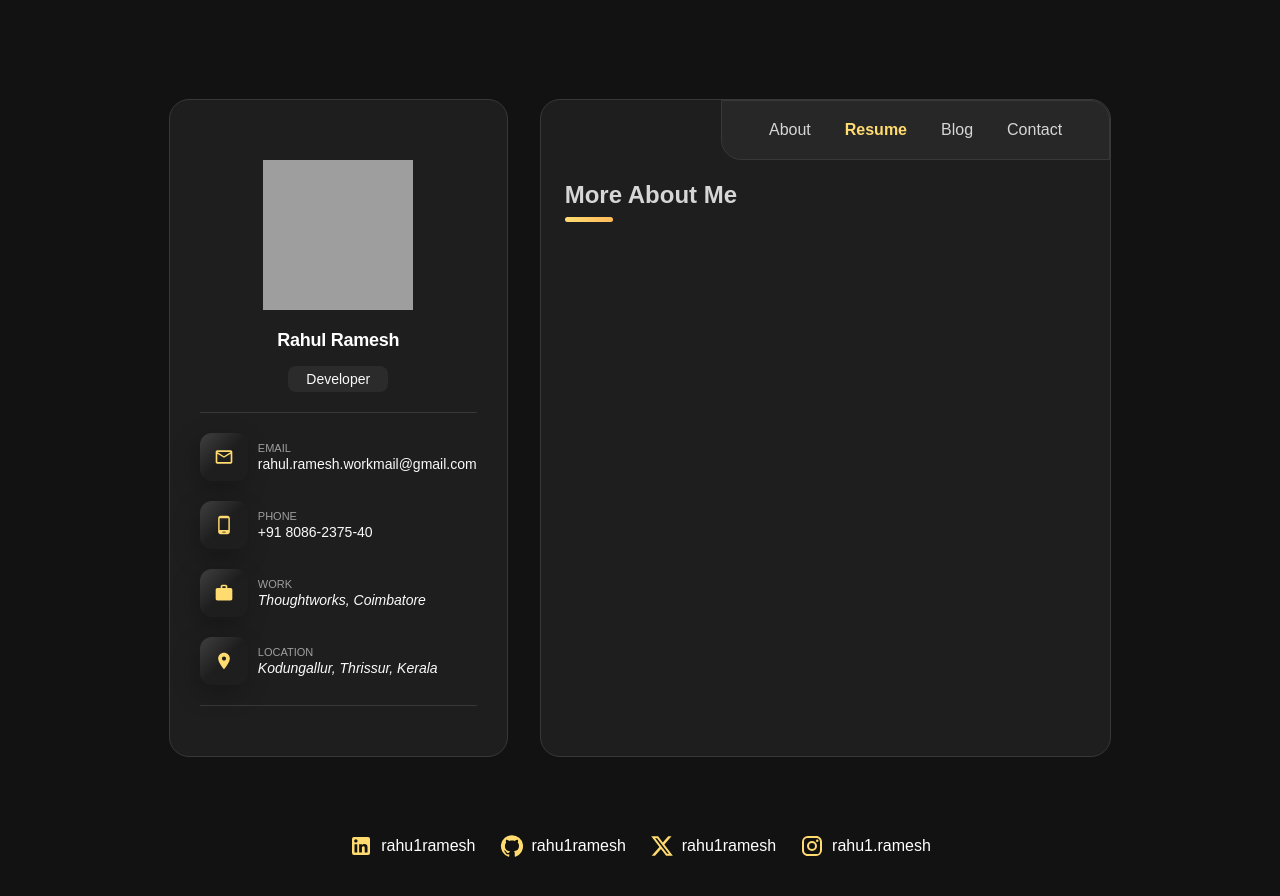
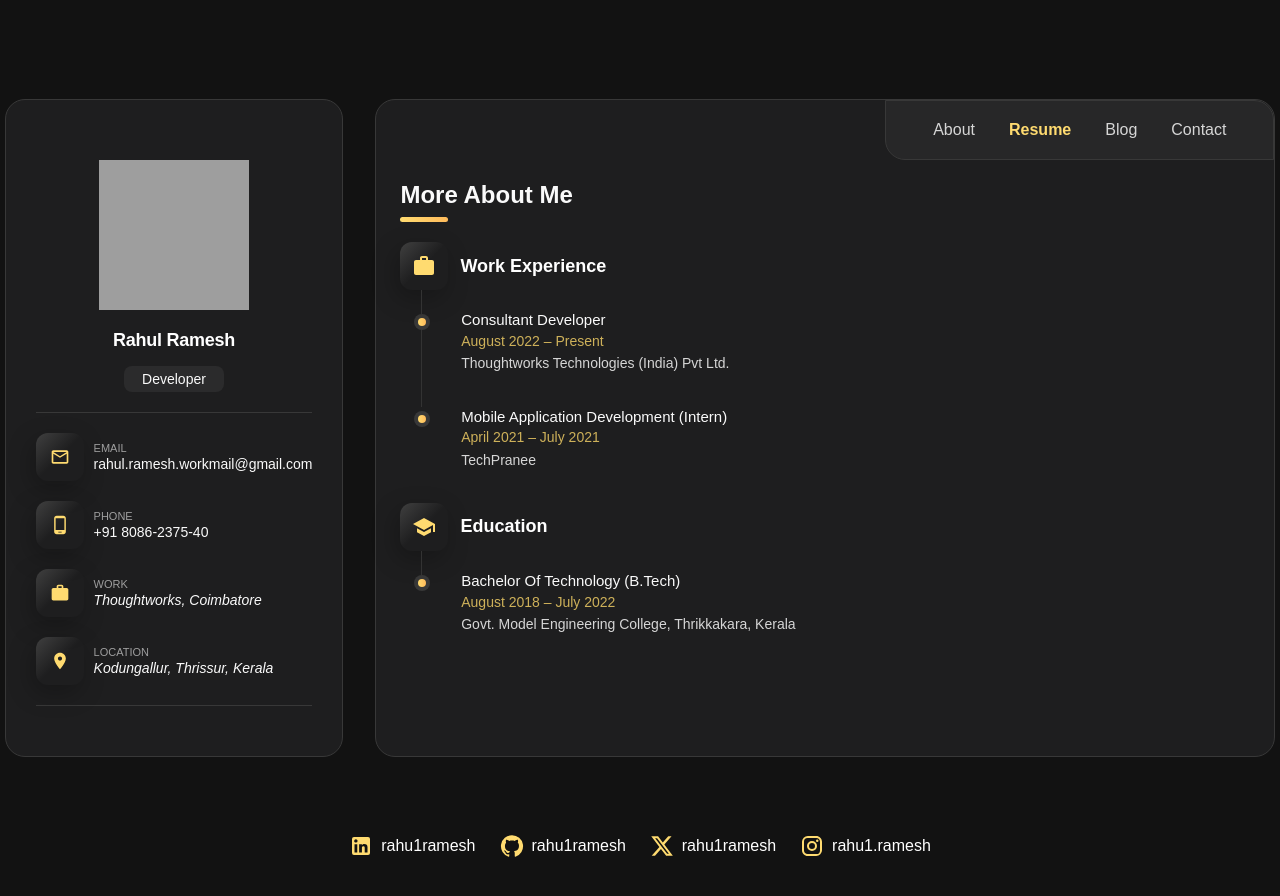
Before and after one commit to rahu1ramesh/portfolio-website, a Next.js app: page / in a window 1280 px wide. Both pictures are taken after a click on the button "Resume". Built offline with nearby package versions, Linux system fonts and the light colour scheme; grey boxes are pictures that could not be loaded.

Commit message:
[Rahul] | Add. Change favicon

```diff
--- a/src/components/about.module.css
+++ b/src/components/about.module.css
@@ -7,7 +7,7 @@
 .aboutTitle {
     position: relative;
     margin: 1.25rem 0rem;
-    color: var(--light-gray);
+    color: var(--white-2);
     font-size: var(--fs-1);
     font-weight: var(--fw-600);
     line-height: 1.6;
--- a/src/components/aboutTile.module.css
+++ b/src/components/aboutTile.module.css
@@ -38,7 +38,6 @@
     width: 3rem;
     height: 3rem;
     border-radius: 0.75rem;
-    font-size: 1.125rem;
     position: relative;
     display: flex;
     justify-content: center;
--- a/src/components/aboutTile.tsx
+++ b/src/components/aboutTile.tsx
@@ -1,18 +1,12 @@
 import React from "react";
 import styles from "./aboutTile.module.css";
-import {SvgIconComponent} from "@mui/icons-material";
-
-interface AboutTileProps {
-    Icon: SvgIconComponent;
-    title: string;
-    content: string;
-}
+import {AboutTileProps} from "../types/about";
 
 const AboutTile: React.FC<AboutTileProps> = ({Icon, title, content}) => {
     return (
         <div className={styles.aboutTile}>
             <div>
-                <Icon className={styles.aboutTileIcon} />
+                <Icon className={styles.aboutTileIcon} fontSize="large" />
             </div>
             <div>
                 <h4 className={styles.aboutTileTitle}>{title}</h4>
--- a/src/components/contact.module.css
+++ b/src/components/contact.module.css
@@ -6,7 +6,7 @@
 .contactTitle {
     position: relative;
     margin: 1rem 0rem;
-    color: var(--light-gray);
+    color: var(--white-2);
     font-size: var(--fs-1);
     font-weight: var(--fw-600);
     line-height: 1.6;
--- a/src/components/resume.module.css
+++ b/src/components/resume.module.css
@@ -6,7 +6,7 @@
 .resumeTitle {
     position: relative;
     margin: 1rem 0rem;
-    color: var(--light-gray);
+    color: var(--white-2);
     font-size: var(--fs-1);
     font-weight: var(--fw-600);
     line-height: 1.6;
--- a/src/components/resume.tsx
+++ b/src/components/resume.tsx
@@ -1,11 +1,15 @@
 import React from "react";
 import styles from "./resume.module.css";
+import ResumeTile from "./resumeTile";
+import {workExperience, educationExperience} from "../constants/resume";
 
 const Resume: React.FC = () => {
     return (
         <div className={styles.resume}>
             <header>
                 <h2 className={styles.resumeTitle}>More About Me</h2>
+                <ResumeTile {...workExperience} />
+                <ResumeTile {...educationExperience} />
             </header>
         </div>
     );
--- /dev/null
+++ b/src/components/resumeTile.module.css
@@ -0,0 +1,104 @@
+.resumeTile {
+    min-width: 54.5rem;
+}
+
+.iconBox {
+    width: 3rem;
+    height: 3rem;
+    border-radius: 0.75rem;
+    font-size: 1.125rem;
+    position: relative;
+    background: var(--border-gradient-onyx);
+    display: flex;
+    justify-content: center;
+    align-items: center;
+    color: var(--orange-yellow-crayola);
+    box-shadow: var(--shadow-1);
+    z-index: 1;
+}
+
+.iconBox:not(:last-child)::before {
+    content: "";
+    position: absolute;
+    top: 3rem;
+    left: 1.3rem;
+    width: 1px;
+    height: calc(50%);
+    background: var(--timeline-line-color, #333);
+}
+
+.resumeTileTitle {
+    display: flex;
+    align-items: center;
+    gap: 0.75rem;
+    margin: 1.25rem 0rem;
+}
+
+.title {
+    font-size: var(--fs-2);
+    color: var(--title-color, #ffffff);
+    font-weight: bold;
+}
+
+.timeline {
+    list-style: none;
+    padding-left: 1rem;
+    margin: 0;
+    position: relative;
+}
+
+.timelineItem {
+    position: relative;
+    padding-left: 1.8rem;
+    margin-bottom: 2rem;
+}
+
+.timelineMarker {
+    position: absolute;
+    top: 0.5rem;
+    left: 0.1rem;
+    width: 0.5rem;
+    height: 0.5rem;
+    background: var(--text-gradient-yellow);
+    border-radius: 50%;
+    box-shadow: 0 0 0 4px var(--jet);
+    transform: scale(1);
+    transition: transform 0.3s ease;
+}
+
+.timelineItem:not(:last-child)::before {
+    content: "";
+    position: absolute;
+    top: 1rem;
+    left: 0.3rem;
+    width: 1px;
+    height: calc(100% + 1rem);
+    background: var(--timeline-line-color, #333);
+}
+
+.timelineContent {
+    padding-left: 1rem;
+}
+
+.itemTitle {
+    font-size: var(--fs-5);
+    font-weight: var(--fw-400);
+    line-height: 1.3;
+    color: var(--white-2);
+    text-transform: capitalize;
+}
+
+.itemYear {
+    color: var(--vegas-gold);
+    font-weight: var(--fw-400);
+    line-height: 1.6;
+    font-size: var(--fs-6);
+}
+
+.itemLocation {
+    width: 43.75rem;
+    font-size: 0.875rem;
+    color: var(--light-gray);
+    font-weight: var(--fw-300);
+    line-height: 1.6;
+}
--- /dev/null
+++ b/src/components/resumeTile.tsx
@@ -0,0 +1,38 @@
+import React from "react";
+import styles from "./resumeTile.module.css";
+import {ResumeTileProps, ResumeTitleProps, ResumeItemProps} from "../types/resume";
+
+const ResumeTile: React.FC<ResumeTileProps> = ({icon, title, items}) => {
+    return (
+        <div className={styles.resumeTile}>
+            <ResumeTitle icon={icon} title={title} />
+            <ol className={styles.timeline}>
+                {items.map((item, index) => (
+                    <ResumeItem key={index} year={item.year} title={item.title} location={item.location} />
+                ))}
+            </ol>
+        </div>
+    );
+};
+
+const ResumeTitle: React.FC<ResumeTitleProps> = ({icon: Icon, title}) => (
+    <div className={styles.resumeTileTitle}>
+        <div className={styles.iconBox}>
+            <Icon fontSize="medium" />
+        </div>
+        <h3 className={styles.title}>{title}</h3>
+    </div>
+);
+
+const ResumeItem: React.FC<ResumeItemProps> = ({year, title, location}) => (
+    <li className={styles.timelineItem}>
+        <div className={styles.timelineMarker}></div>
+        <div className={styles.timelineContent}>
+            <h4 className={styles.itemTitle}>{title}</h4>
+            <span className={styles.itemYear}>{year}</span>
+            <p className={styles.itemLocation}>{location}</p>
+        </div>
+    </li>
+);
+
+export default ResumeTile;
--- /dev/null
+++ b/src/constants/resume.ts
@@ -0,0 +1,34 @@
+import {School, Work} from "@mui/icons-material";
+import {ResumeTileProps} from "../types/resume";
+
+const education = [
+    {
+        year: "August 2018 – July 2022",
+        title: "Bachelor of Technology (B.Tech)",
+        location: "Govt. Model Engineering College, Thrikkakara, Kerala",
+    },
+];
+const work = [
+    {
+        year: "August 2022 – Present",
+        title: "Consultant Developer",
+        location: "Thoughtworks Technologies (India) Pvt Ltd.",
+    },
+    {
+        year: "April 2021 – July 2021",
+        title: "Mobile Application Development (Intern)",
+        location: "TechPranee",
+    },
+];
+
+const workExperience = <ResumeTileProps>{
+    icon: Work,
+    title: "Work Experience",
+    items: work,
+};
+const educationExperience = <ResumeTileProps>{
+    icon: School,
+    title: "Education",
+    items: education,
+};
+export {workExperience, educationExperience};
--- /dev/null
+++ b/src/types/about.ts
@@ -0,0 +1,7 @@
+import {SvgIconComponent} from "@mui/icons-material";
+
+export type AboutTileProps = {
+    Icon: SvgIconComponent;
+    title: string;
+    content: string;
+};
--- /dev/null
+++ b/src/types/resume.ts
@@ -0,0 +1,17 @@
+import {SvgIconComponent} from "@mui/icons-material";
+
+export type ResumeTileProps = {
+    icon: SvgIconComponent;
+    title: string;
+    items: ResumeItemProps[];
+};
+export type ResumeTitleProps = {
+    icon: SvgIconComponent;
+    title: string;
+};
+
+export type ResumeItemProps = {
+    year: string;
+    title: string;
+    location: string;
+};
```
Also changed, not shown: 1 other file (tests, documents, lock files or other folders).
